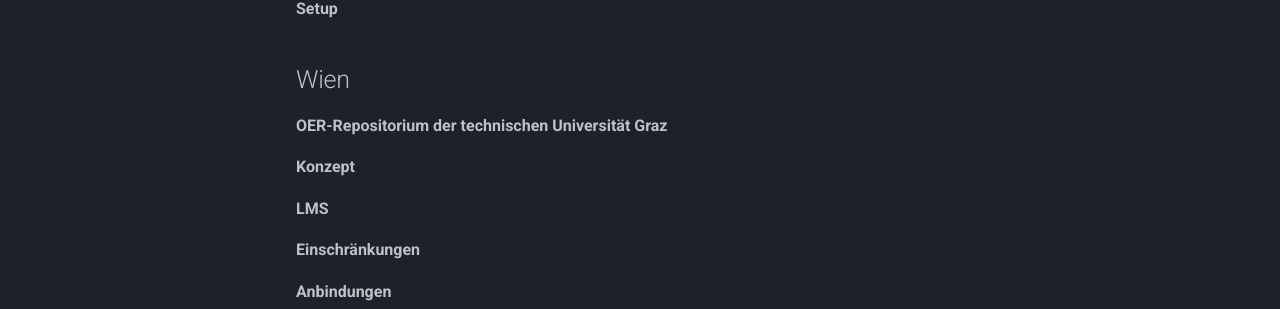
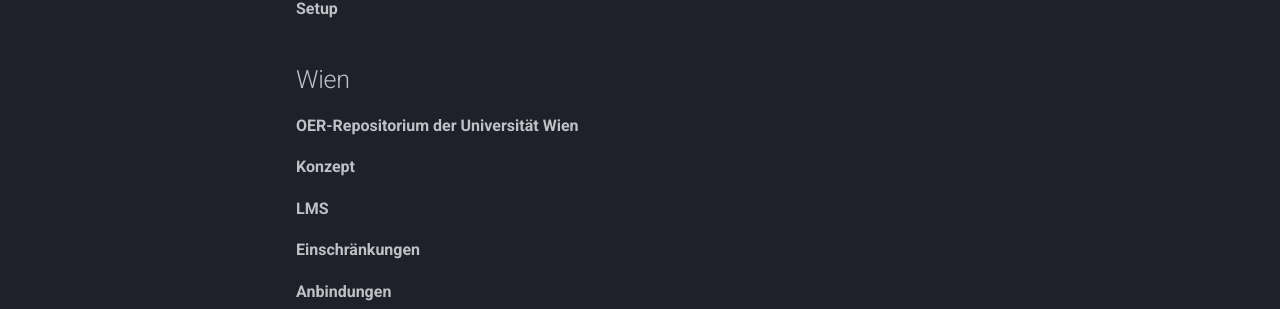
Before and after one commit to oerBASE/knowledgebase, an MkDocs documentation site: the page built from docs/How To Repo/Beispiele.md, in a window 1280 px wide and 900 px high, scrolled down 2139 px. Shown: the part 485-794 px from the top of the window. Built offline with MkDocs 1.6.1 and Material for MkDocs 9.7.7, drawn with Linux system fonts in a browser that asks for light colours.

Commit message:
Update Beispiele.md

```diff
--- a/docs/How To Repo/Beispiele.md
+++ b/docs/How To Repo/Beispiele.md
@@ -95,7 +95,7 @@ Update auf neuere Version mit Umstellung auf Kubernetes. Anbindung unseres LMS M
 
 ## Wien
 
-**OER-Repositorium der technischen Universität Graz**
+**OER-Repositorium der Universität Wien**
 
 **Konzept**
 
```
